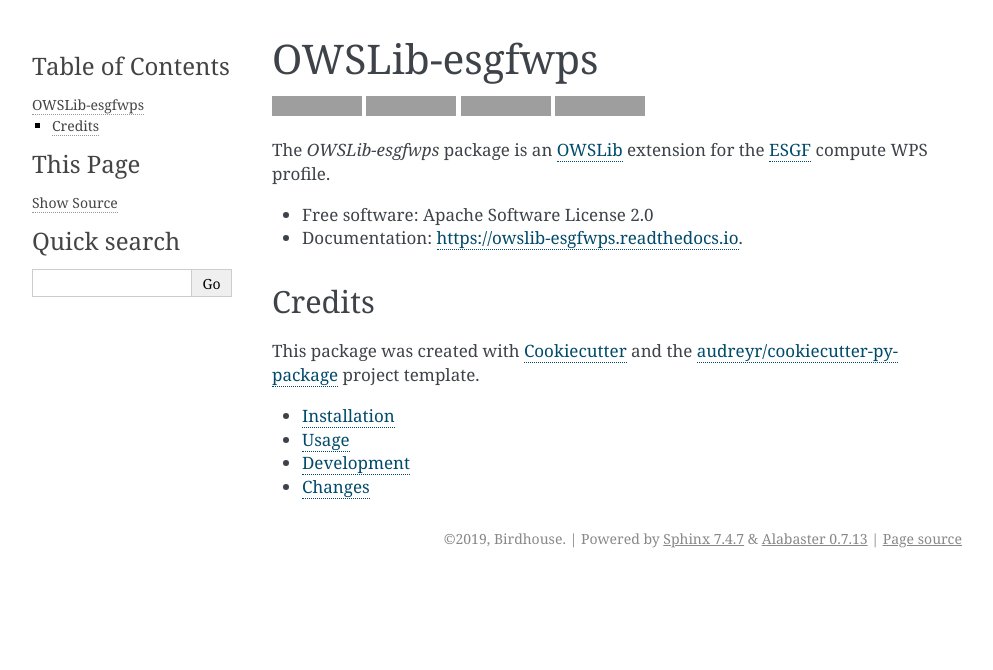
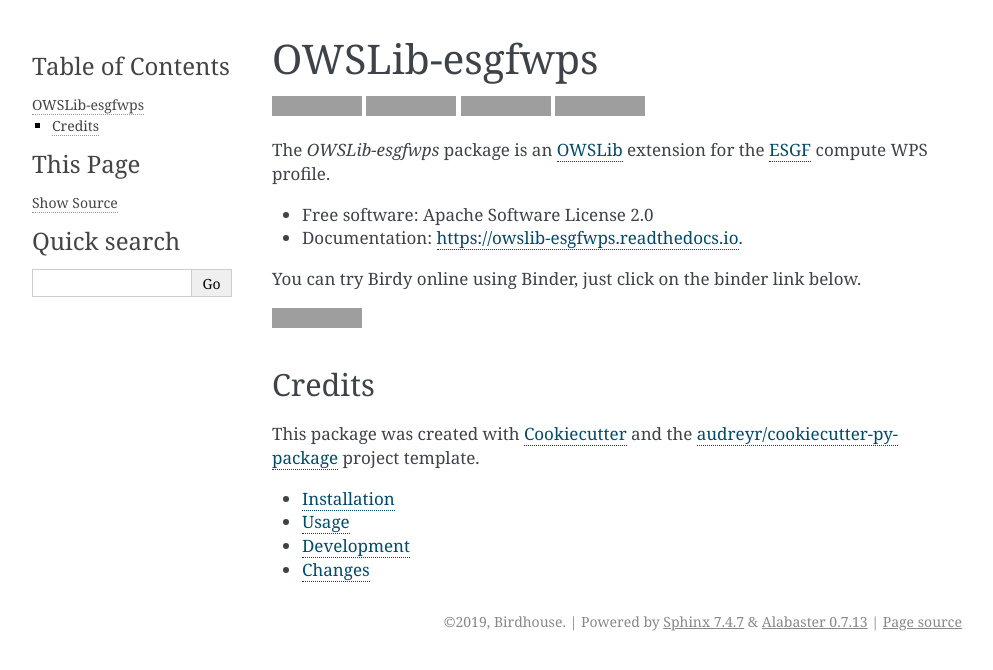
Before and after one commit to bird-house/OWSLib-esgfwps, a Sphinx documentation site: the page built from docs/source/index.rst, in a window 1280 px wide. Shown: the top 670 px of the page, without its empty margins (148-1141 px from the left). Built offline with Sphinx 7.4.7, drawn with Linux system fonts in a browser that asks for light colours; grey boxes are pictures that could not be loaded.

Commit message:
added binder

```diff
--- a/README.rst
+++ b/README.rst
@@ -22,9 +22,14 @@
 
 The `OWSLib-esgfwps` package is an OWSLib_ extension for the ESGF_ compute WPS profile.
 
-
 * Free software: Apache Software License 2.0
 * Documentation: https://owslib-esgfwps.readthedocs.io.
+
+You can try Birdy online using Binder, just click on the binder link below.
+
+.. image:: https://mybinder.org/badge_logo.svg
+   :target: https://mybinder.org/v2/gh/bird-house/owslib-esgfwps.git/master?filepath=examples/notebooks
+   :alt: Binder Launcher
 
 Credits
 =======
--- a/docs/source/installation.rst
+++ b/docs/source/installation.rst
@@ -16,4 +16,4 @@
    $ conda env create -f environment.yml
    $ python setup.py install
 
-.. _Github repo: https://github.com/bird-house/owslib_esgfwps
+.. _Github repo: https://github.com/bird-house/owslib-esgfwps
```
Also changed, not shown: 3 other files.
